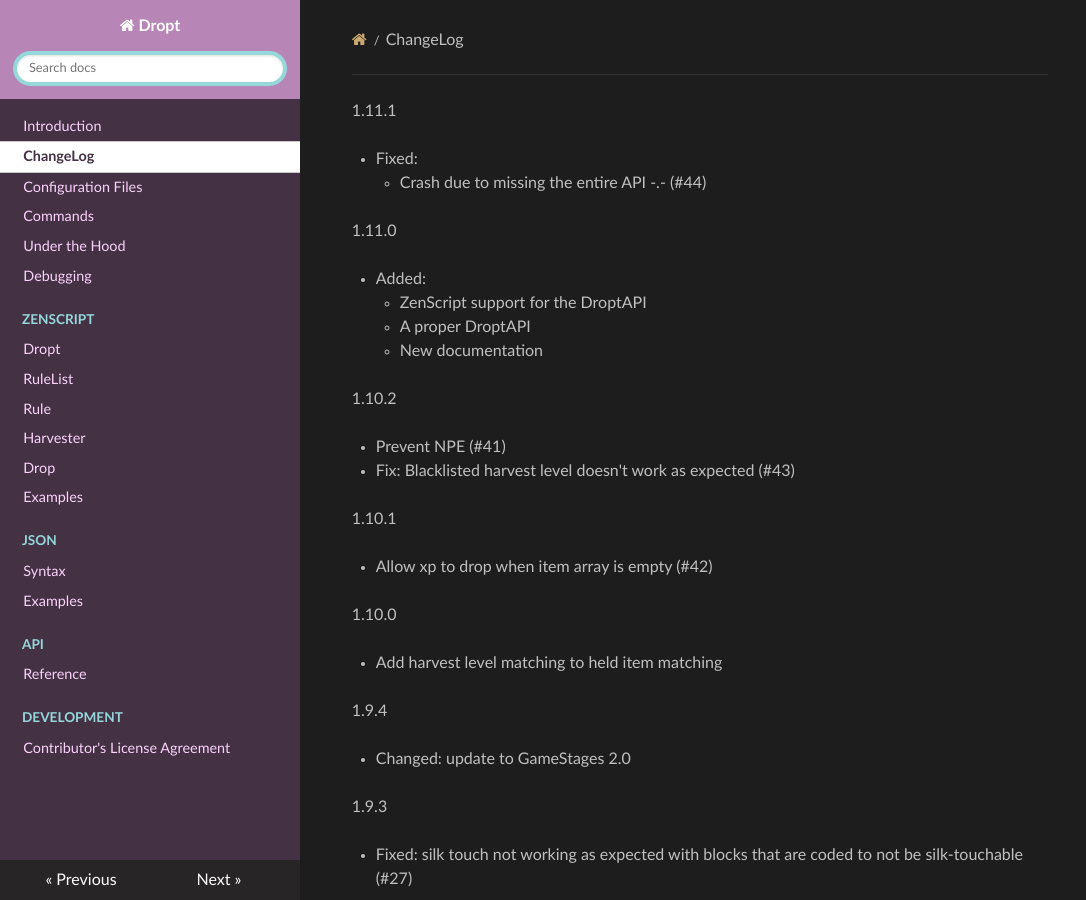
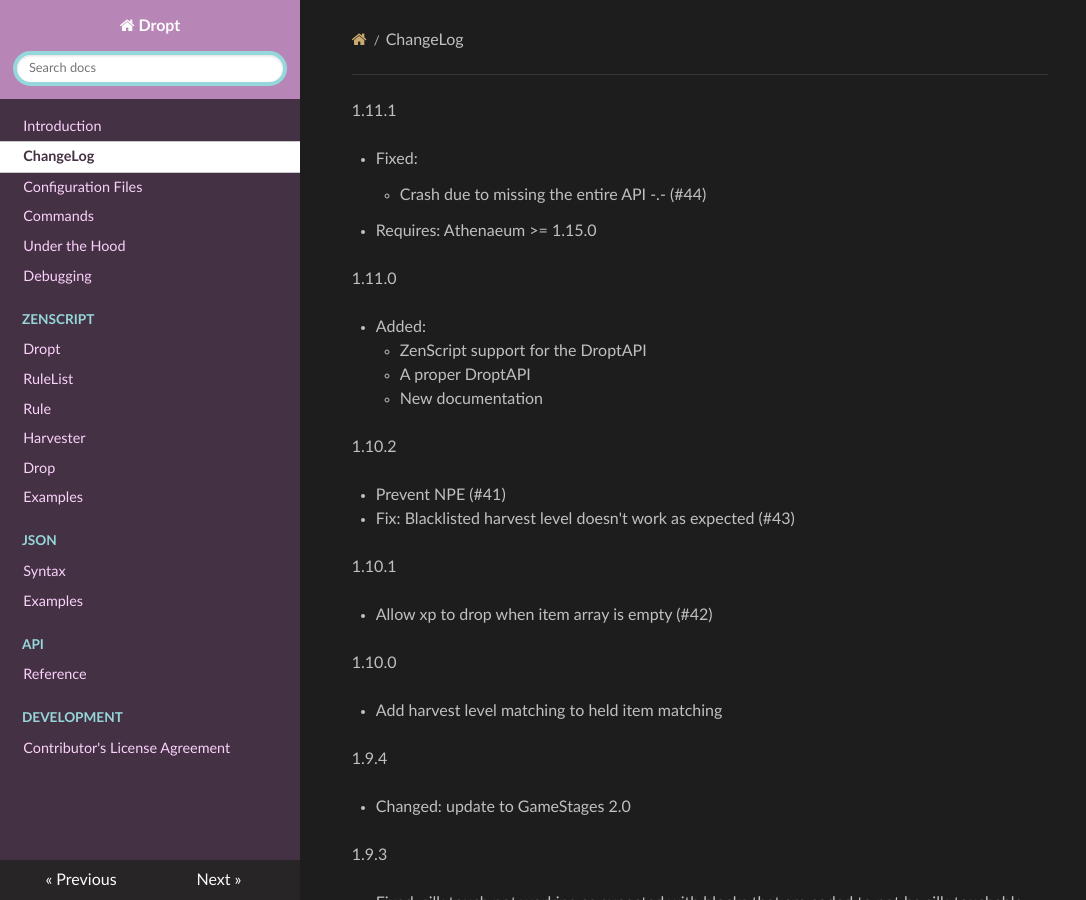
Before and after one commit to codetaylor/dropt-1.12, an MkDocs documentation site: the page built from docs/changelog.md, in a window 1280 px wide and 900 px high. Shown: the whole window, without its empty margins (0-1086 px from the left). Built offline with MkDocs 1.6.1, drawn with Linux system fonts in a browser that asks for light colours; nearby versions of some CDN libraries; old or Windows-style settings are respelled for this version of MkDocs.

Commit message:
Update docs

```diff
--- a/docs/changelog.md
+++ b/docs/changelog.md
@@ -2,6 +2,8 @@
 
   * Fixed:
     * Crash due to missing the entire API -.- (#44)
+
+  * Requires: Athenaeum >= 1.15.0
 
 1.11.0
 
```
